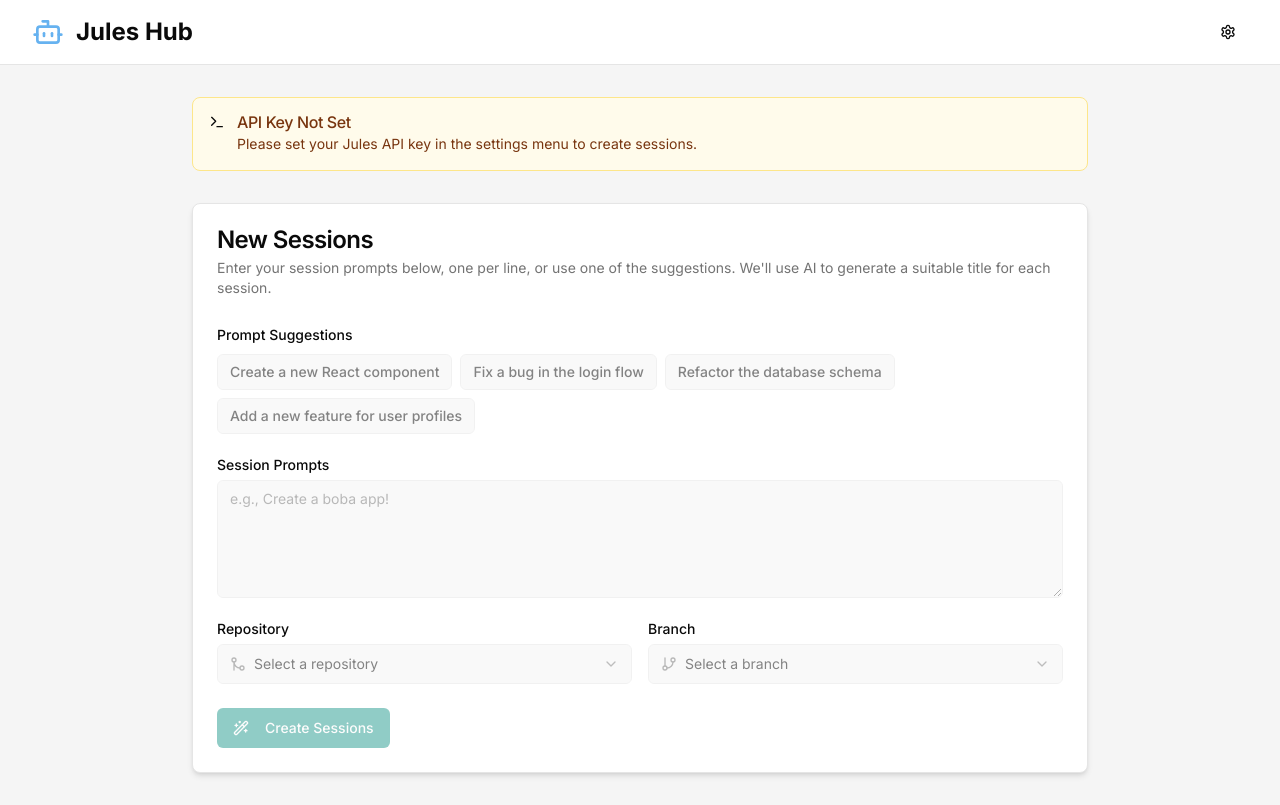
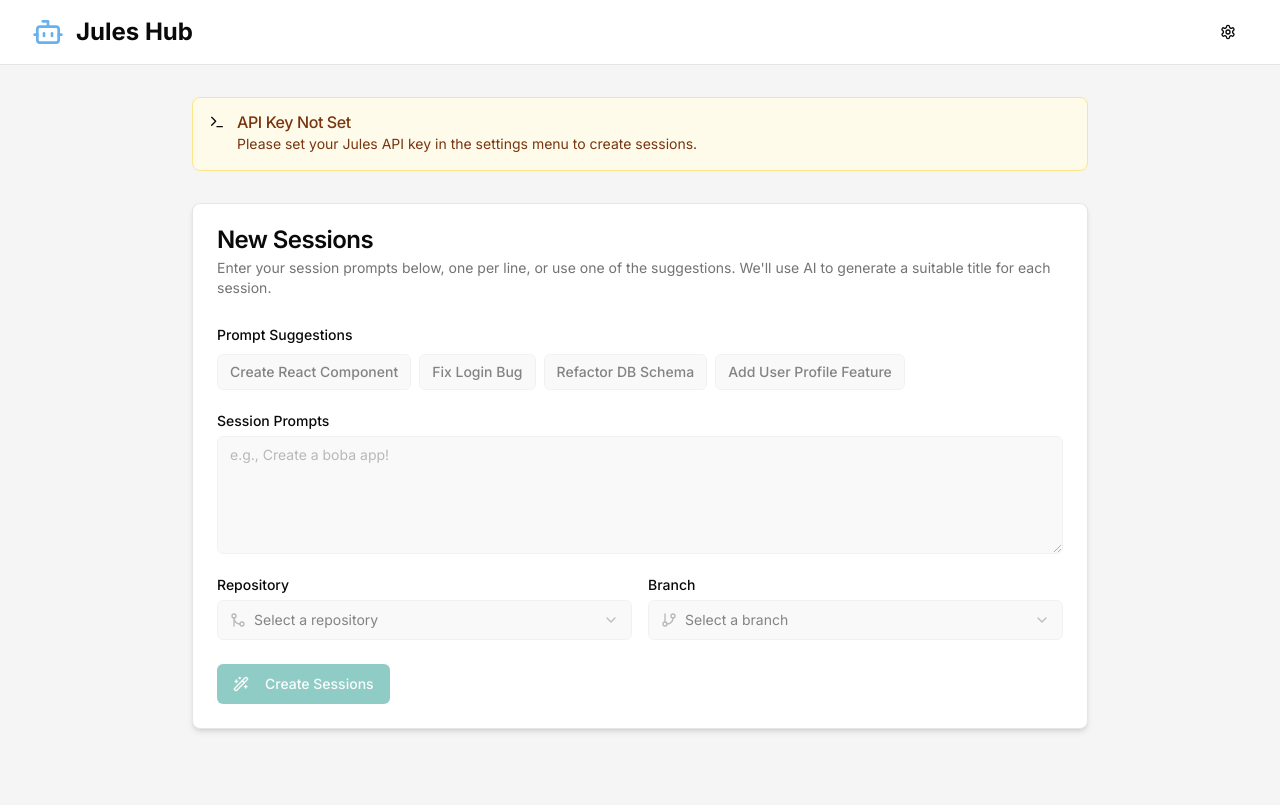
Before and after one commit to ql-owo-lp/jules-master, a Next.js app: page /sessions/new in a window 1280 px wide. Built offline with nearby package versions, Linux system fonts and the light colour scheme; what @genkit-ai/google-genai, genkit would draw is missing.

Commit message:
The plus icon should be a square, and the plus sign should be picture. T

```diff
--- a/src/app/page.tsx
+++ b/src/app/page.tsx
@@ -123,7 +123,7 @@
         </div>
       </main>
        <div className="fixed bottom-8 right-8">
-        <Button asChild size="lg" className="rounded-full shadow-lg w-16 h-16 bg-accent text-accent-foreground hover:bg-accent/90">
+        <Button asChild size="lg" className="rounded-lg shadow-lg w-16 h-16 bg-accent text-accent-foreground hover:bg-accent/90">
           <Link href="/sessions/new">
             <Plus className="h-8 w-8" />
             <span className="sr-only">New Session</span>
--- a/src/components/job-creation-form.tsx
+++ b/src/components/job-creation-form.tsx
@@ -26,16 +26,32 @@
 };
 
 const preCannedPrompts = [
-  "Create a new React component",
-  "Fix a bug in the login flow",
-  "Refactor the database schema",
-  "Add a new feature for user profiles",
+  {
+    title: "Create React Component",
+    prompt:
+      "Create a new React component for a user profile card. It should display the user's name, avatar, and a short bio.",
+  },
+  {
+    title: "Fix Login Bug",
+    prompt:
+      "There's a bug in the login flow where the redirect after a successful login is not working. Please investigate and fix the issue.",
+  },
+  {
+    title: "Refactor DB Schema",
+    prompt:
+      "Refactor the database schema to normalize the 'user_addresses' table. Create a separate 'addresses' table and a join table.",
+  },
+  {
+    title: "Add User Profile Feature",
+    prompt:
+      "Add a new feature that allows users to upload a profile picture. This should include the frontend UI and the backend API endpoint.",
+  },
 ];
 
 export function JobCreationForm({
   onJobsCreated,
   disabled,
-  apiKey
+  apiKey,
 }: JobCreationFormProps) {
   const [prompts, setPrompts] = useState("");
   const [isPending, startTransition] = useTransition();
@@ -106,16 +122,16 @@
           <div className="space-y-2">
             <Label>Prompt Suggestions</Label>
             <div className="flex flex-wrap gap-2">
-              {preCannedPrompts.map((prompt) => (
+              {preCannedPrompts.map((p) => (
                 <Button
-                  key={prompt}
+                  key={p.title}
                   type="button"
                   variant="outline"
                   size="sm"
-                  onClick={() => handlePreCannedPromptClick(prompt)}
+                  onClick={() => handlePreCannedPromptClick(p.prompt)}
                   disabled={isPending || disabled}
                 >
-                  {prompt}
+                  {p.title}
                 </Button>
               ))}
             </div>
```
